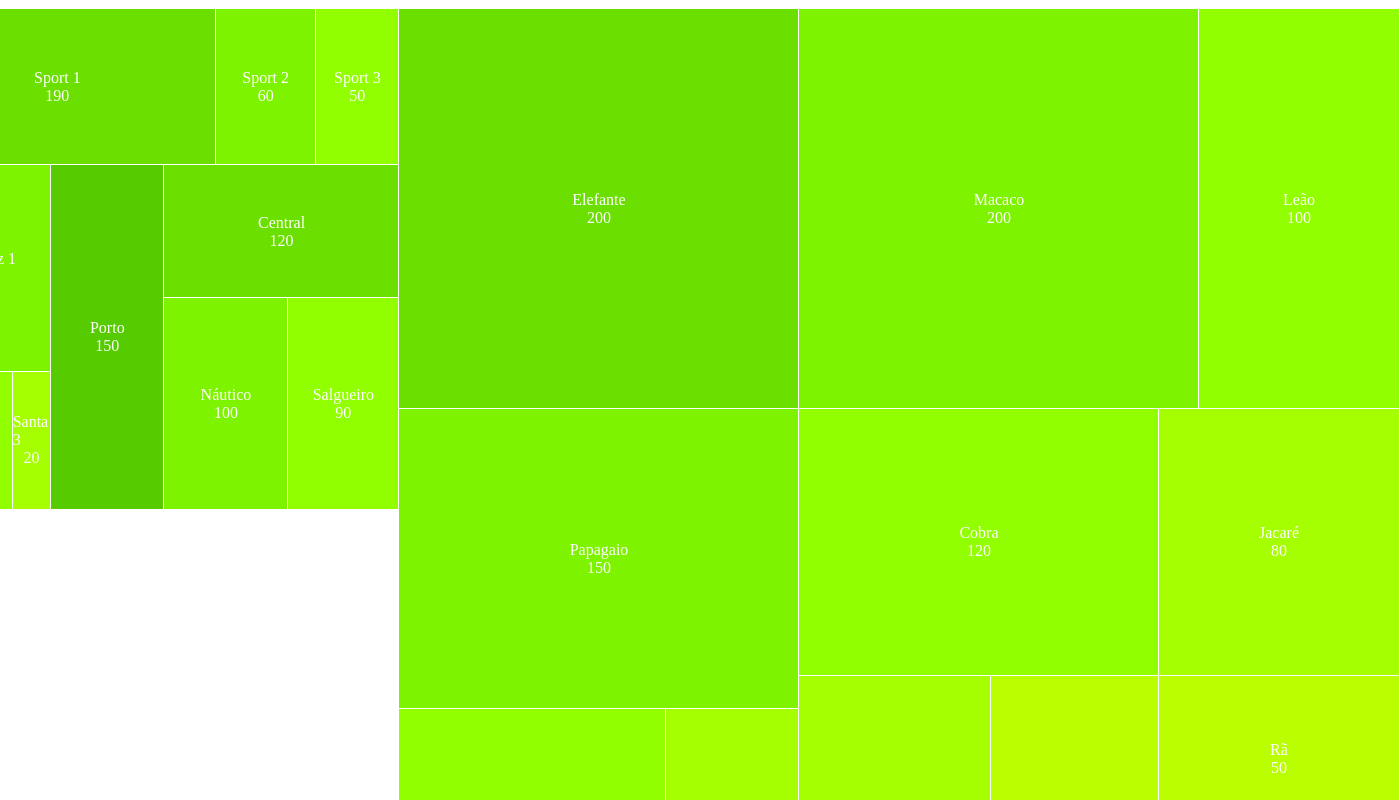
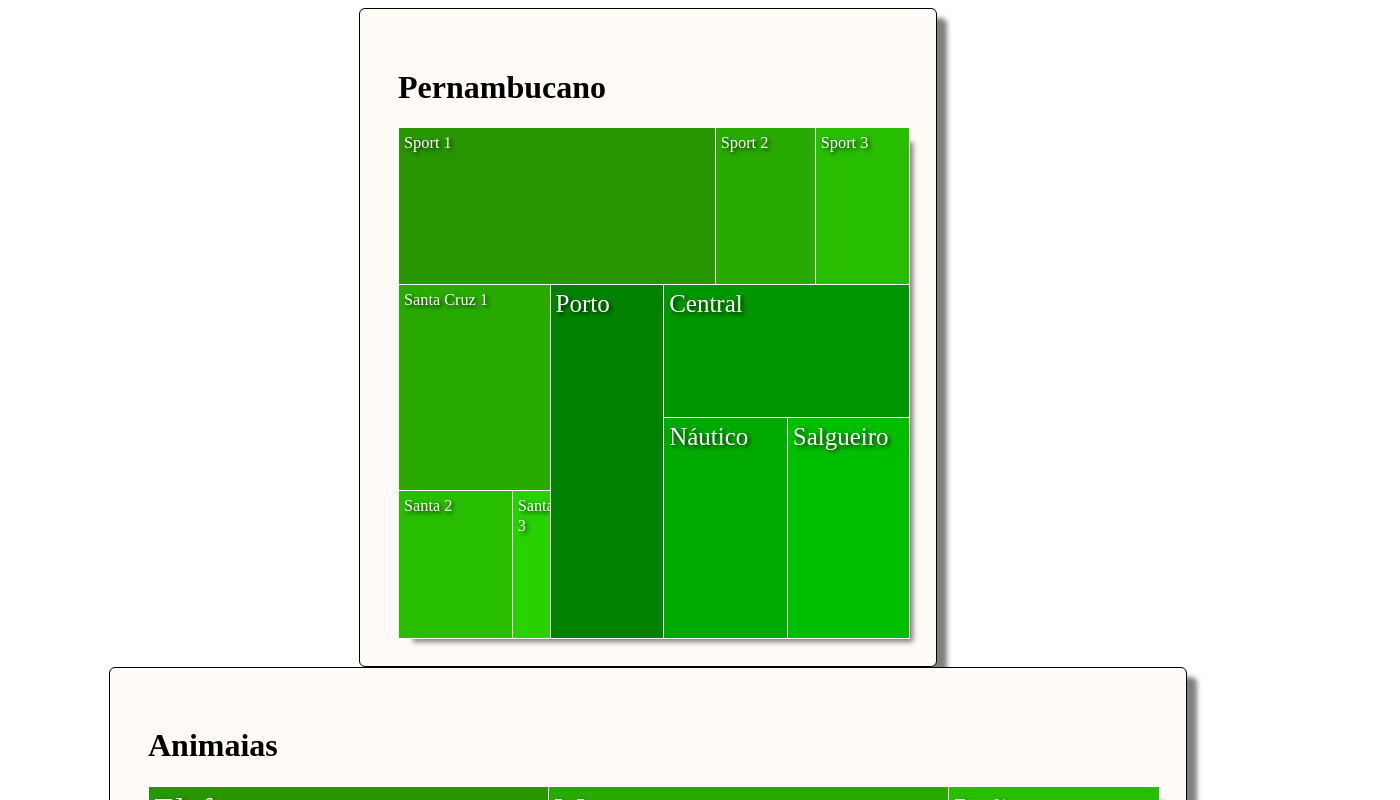
Before and after one commit to pl4cydo/treemap, a Vue app: page / in a window 1280 px wide. Shown: the top 800 px of the page, 1400 px wide, since content can reach past the window. Built offline with nearby package versions, Linux system fonts and the light colour scheme.

Commit message:
feature: Final changes on CSS

```diff
--- a/src/App.vue
+++ b/src/App.vue
@@ -70,17 +70,21 @@
 
 <template>
   <main class="container">
-    <Treemap :data="data" title="Pernambucano" :width="500" :height="500"/>
-    <Treemap :data="animalData" title="Animaias" :width="1000" :height="1000"/>
+      <Treemap :data="data" title="Pernambucano" :width="500" :height="500"/>
+      <Treemap :data="animalData" title="Animaias" :width="1000" :height="1000"/>
   </main>
 </template>
 
 <style scoped>
 .container {
   width: 100vw;
-  height: 100vh;
   display: flex;
   align-items: center;
   justify-content: center;
+  flex-direction: column;
+}
+.feed {
+  width: 80%;
+  height: auto;
 }
 </style>
--- a/src/Treemap.vue
+++ b/src/Treemap.vue
@@ -25,6 +25,7 @@
   display?: string
   name?: string,
   value?: number
+  fontSize?: string;
 };
 
 interface TreemapDataInterface {
@@ -52,6 +53,8 @@
     rectangles: []
  })
 
+const hoveredIndex = ref<number | null>(null);
+
 function treemap(
   data: DataInterface[],
   width: number,
@@ -65,13 +68,12 @@
   ): void {
 
   if (!data || data.length === 0) return;
+
   data.sort((a, b) => b.value - a.value)
   const sum: number = data.reduce((s, i) => s + i.value, 0);
   const bounds: boundsInterface = { startTop: y, startLeft: x, right: width, bottom: height };
 
-  // quanto falta dos valores
   let weightLeft: number = sum;
-  // declar os eixos e tamanhos do retangulo a ser gerado
   let eixoX: number, eixoY: number, rectangleWidth: number, rectangleHeigth: number;
 
   if (declareSquer) {
@@ -114,10 +116,10 @@
       backgroundColor: `rgb(${color1}, ${color2}, ${color3})`,
       border: '1px solid white',
       position: 'absolute',
-      value: el.value
+      value: el.value,
+      fontSize: `${(width + height) * 0.025}px`
     })
 
-    color1+= 20;
     color2+= 20;
 
     if (el.children && el.children.length > 0) {
@@ -127,26 +129,30 @@
 }
 
 onMounted(() => {
-  treemap(props.data, props.width, props.height, 46, 163, 0)
+  treemap(props.data, props.width, props.height, 0, 90, 0)
 });
 
 </script>
 
 <template>
-    <div style="height: 100vh; width: 100vw;">
-        <div :style="treemapData.squere">
+  <div class="container2">
+    <h1>{{ props.title }}</h1>
+    <div :style="{...treemapData.squere, boxShadow: '15px 15px 5px rgba(0, 0, 0, 0.5)' }">
       <div
-            v-for="rectangle in treemapData.rectangles"
+        v-for="(rectangle, index) in treemapData.rectangles"
+        :key="index"
         :style="{
           ...rectangle,
+          padding: '5px',
+          overflow: 'hidden',
           display: 'flex',
-              alignItems: 'center',
-              justifyContent: 'center',
-              overflow: 'hidden',
-              flexDirection: 'column'
-              }">
+          flexDirection: 'column',
+          }"
+          @mouseover="hoveredIndex = index"
+          @mouseleave="hoveredIndex = null"
+        >
           <span>{{ rectangle.name }}</span>
-              <span>{{ rectangle.value }}</span>
+          <span v-if="hoveredIndex === index">{{ rectangle.value }}</span>
       </div>
     </div>
   </div>
@@ -154,14 +160,19 @@
 
 <style scoped>
 
-.rectangle {
-  display: flex;
-  text-align: center;
+.container2 {
+  margin-top: 10xp;
+  border: 1px solid black;
+  border-radius: 6px;
+  padding: 3%;
+  background-color:rgb(255, 251, 246);
+  box-shadow: 10px 10px 5px rgba(0, 0, 0, 0.5);
+  height: auto;
+  width: auto;
 }
-
 
 span {
   color: rgb(255, 255, 255);
+  text-shadow: 2px 2px 4px rgba(0, 0, 0, 0.8);
 }
-
 </style>
```
Lines whose indentation alone changed are shown as unchanged.
